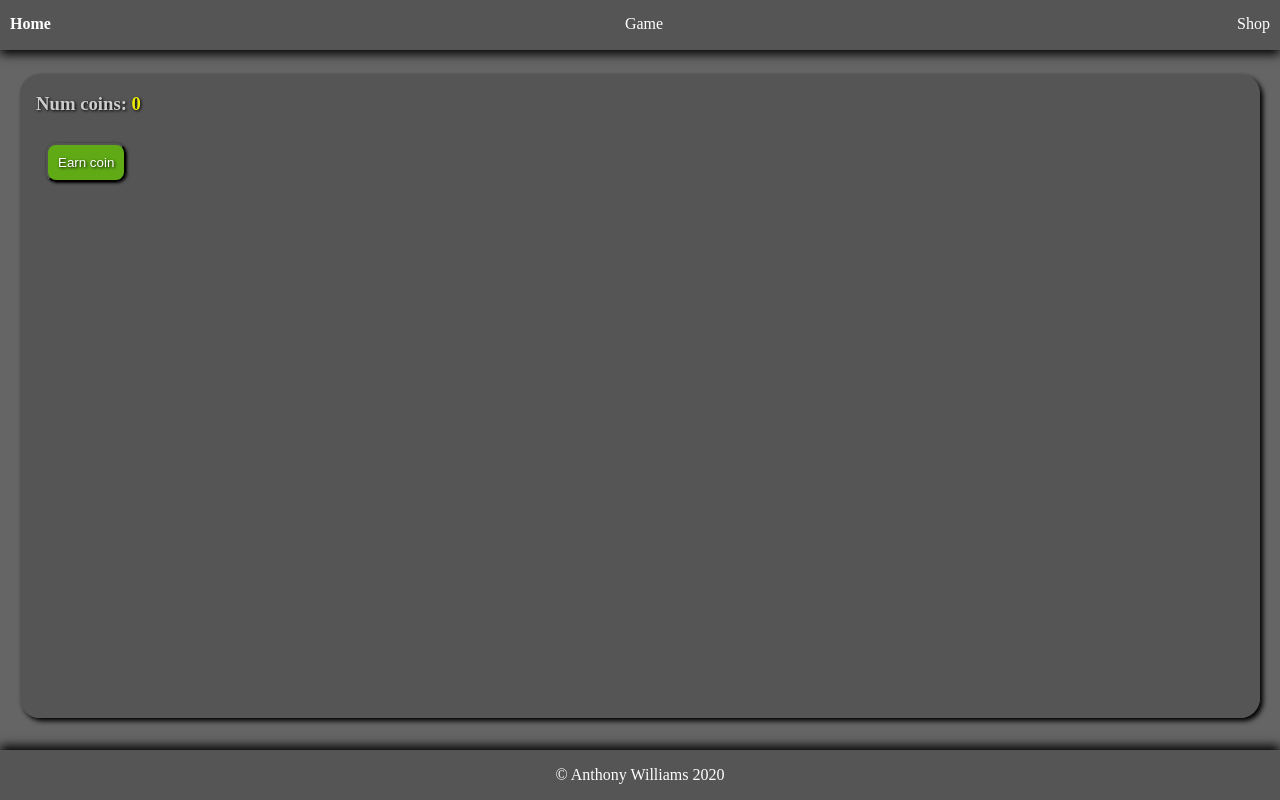
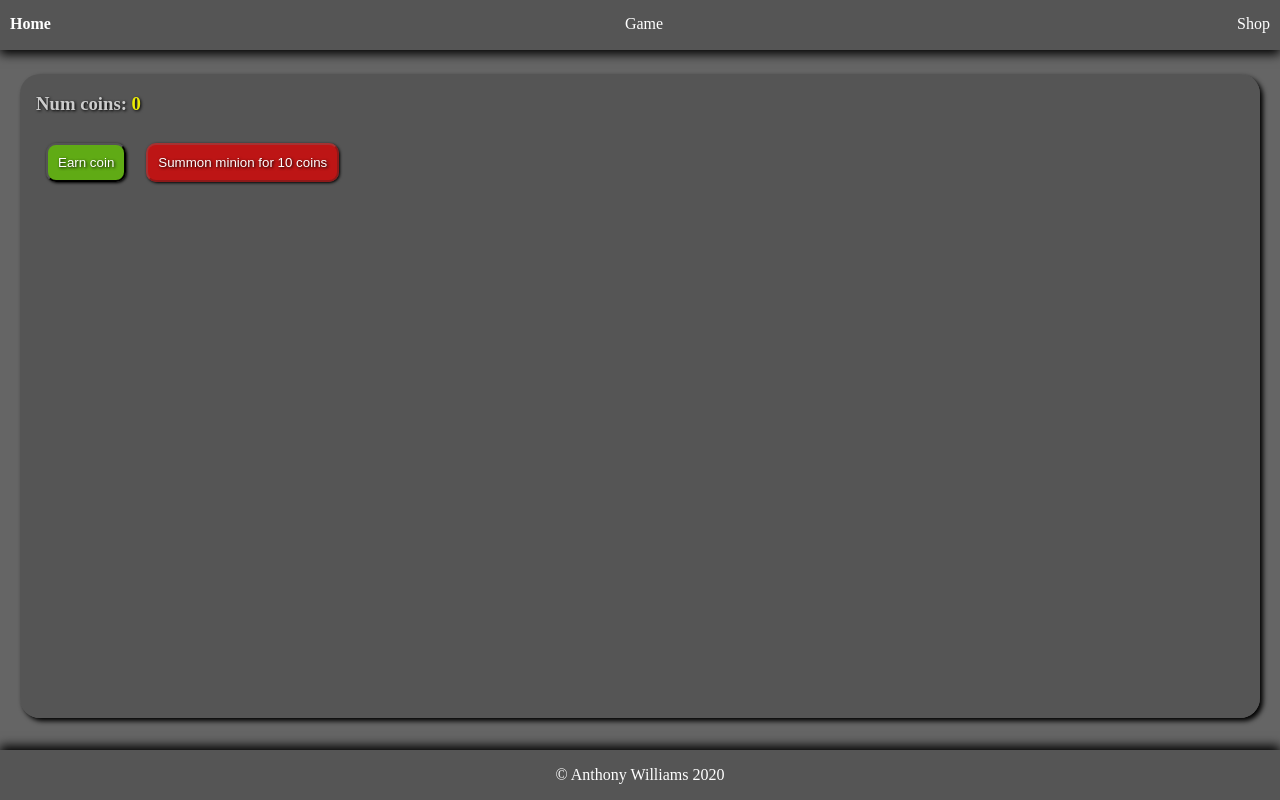
Before and after one commit to Wolven531/angular-game, an Angular app: page /game in a window 1280 px wide. Built offline with nearby package versions, Linux system fonts and the light colour scheme.

Commit message:
Start work on minion farmers

```diff
--- a/src/game/game.component.html
+++ b/src/game/game.component.html
@@ -3,4 +3,8 @@
 	<button
 		class="btn-earn-coin"
 		(click)="onGenerateCoin($event)">Earn coin</button>
+	<button
+		class="btn-summon-minion"
+		[disabled]="coins < 10"
+		(click)="onSummonMinion($event)">Summon minion for 10 coins</button>
 </div>
--- a/src/game/game.component.scss
+++ b/src/game/game.component.scss
@@ -6,4 +6,12 @@
 			background-color: rgba(120,240,0,.9);
 		}
 	}
+
+	button.btn-summon-minion {
+		background-color: rgba(225,0,0,.75);
+
+		&:hover {
+			background-color: rgba(255,0,0,.9);
+		}
+	}
 }
--- a/src/game/game.component.ts
+++ b/src/game/game.component.ts
@@ -22,4 +22,8 @@ export class GameComponent implements OnInit {
 
 		this.locStorageService.saveCoins(this.coins)
 	}
+
+	private onSummonMinion() {
+
+	}
 }
```
